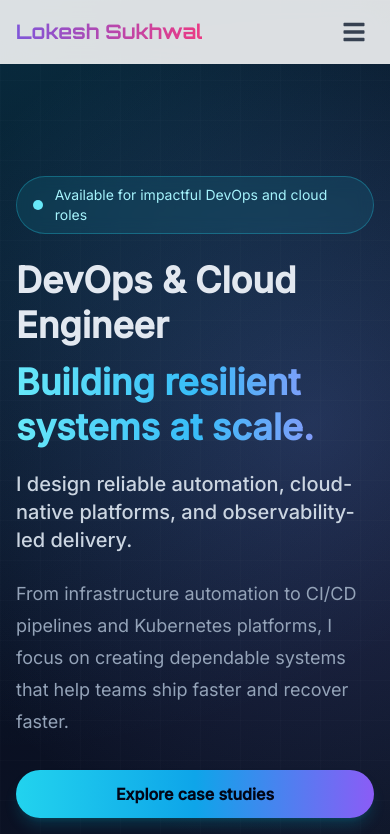
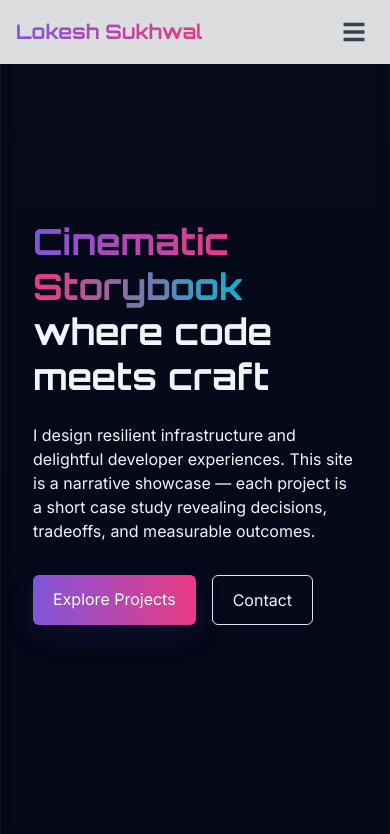
Before and after one commit to lokeshsukhwal/lokesh_portfolio, a React (Create React App) app: page / in a window 390 px wide. Shown: the top 834 px of the page. Built offline with nearby package versions, Linux system fonts and the light colour scheme.

Commit message:
feat: cinematic storybook hero + case studies scaffold, styles

```diff
--- a/src/App.css
+++ b/src/App.css
@@ -5,9 +5,11 @@
 .font-orbitron {
   font-family: "Orbitron", sans-serif;
 }
+
 .font-exo2 {
   font-family: "Exo 2", sans-serif;
 }
+
 .font-inter {
   font-family: "Inter", sans-serif;
 }
@@ -50,6 +52,7 @@
   from {
     transform: rotate(0deg);
   }
+
   to {
     transform: rotate(360deg);
   }
@@ -61,6 +64,7 @@
     opacity: 0;
     transform: translateY(20px);
   }
+
   to {
     opacity: 1;
     transform: translateY(0);
@@ -74,12 +78,15 @@
 .delay-1 {
   animation-delay: 0.2s;
 }
+
 .delay-2 {
   animation-delay: 0.4s;
 }
+
 .delay-3 {
   animation-delay: 0.6s;
 }
+
 .delay-4 {
   animation-delay: 0.8s;
 }
@@ -122,7 +129,7 @@
   border-color: #3b82f6;
 }
 
-.toggle-checkbox:checked + .toggle-label {
+.toggle-checkbox:checked+.toggle-label {
   background-color: #3b82f6;
 }
 
@@ -148,7 +155,7 @@
   transition: transform 0.3s ease;
 }
 
-.toggle-checkbox:checked + .toggle-label::before {
+.toggle-checkbox:checked+.toggle-label::before {
   transform: translateX(20px);
 }
 
@@ -169,18 +176,23 @@
   0% {
     text-shadow: 2px 2px #ff00c8, -2px -2px #00fff9;
   }
+
   20% {
     text-shadow: -2px 2px #ff00c8, 2px -2px #00fff9;
   }
+
   40% {
     text-shadow: 2px -2px #ff00c8, -2px 2px #00fff9;
   }
+
   60% {
     text-shadow: -2px -2px #ff00c8, 2px 2px #00fff9;
   }
+
   80% {
     text-shadow: 2px 2px #ff00c8, -2px -2px #00fff9;
   }
+
   100% {
     text-shadow: 0 0 #ff00c8, 0 0 #00fff9;
   }
@@ -192,15 +204,40 @@
 
 /* Glass card used across sections */
 .glass-card {
-  background: linear-gradient(180deg, rgba(255,255,255,0.02), rgba(255,255,255,0.01));
-  border: 1px solid rgba(255,255,255,0.04);
+  background: linear-gradient(180deg, rgba(255, 255, 255, 0.02), rgba(255, 255, 255, 0.01));
+  border: 1px solid rgba(255, 255, 255, 0.04);
   backdrop-filter: blur(8px);
   -webkit-backdrop-filter: blur(8px);
-  box-shadow: 0 8px 30px rgba(2,6,23,0.6), 0 2px 10px rgba(127,86,217,0.06);
+  box-shadow: 0 8px 30px rgba(2, 6, 23, 0.6), 0 2px 10px rgba(127, 86, 217, 0.06);
   transition: transform 0.28s ease, box-shadow 0.28s ease;
 }
 
 .glass-card:hover {
   transform: translateY(-6px);
-  box-shadow: 0 18px 40px rgba(2,6,23,0.7), 0 6px 20px rgba(127,86,217,0.12);
+  box-shadow: 0 18px 40px rgba(2, 6, 23, 0.7), 0 6px 20px rgba(127, 86, 217, 0.12);
 }
+
+/* Storybook utilities */
+.text-muted {
+  color: var(--muted);
+}
+
+.shadow-glow-md {
+  box-shadow: 0 10px 30px rgba(127, 86, 217, 0.12);
+}
+
+.from-accent-start {
+  background-image: linear-gradient(90deg, var(--accent-start), var(--accent-end));
+}
+
+.to-accent-end {
+  /* utility placeholder for clarity */
+}
+
+/* Case study timeline */
+.timeline {
+  border-left: 2px solid rgba(255,255,255,0.03);
+  padding-left: 18px;
+}
+.timeline-item { margin-bottom: 2rem; }
+.timeline-point { width: 10px; height: 10px; border-radius: 9999px; background: linear-gradient(90deg, var(--accent-start), var(--accent-end)); box-shadow: 0 6px 18px rgba(127,86,217,0.12); }
--- a/src/App.js
+++ b/src/App.js
@@ -8,6 +8,8 @@ import Projects from "./components/Projects";
 import Contact from "./components/Contact";
 import Footer from "./components/Footer";
 import ScrollToTop from "./components/ScrollToTop";
+import CinematicHero from "./components/CinematicHero";
+import CaseStudies from "./components/CaseStudies";
 
 import "./App.css";
 
@@ -30,10 +32,11 @@ function App() {
         <div className="min-h-screen bg-slate-950 text-slate-100 transition-colors duration-300">
           <Navbar />
           <main>
-            <Home />
+            <CinematicHero />
             <About />
             <Skills />
             <Projects />
+            <CaseStudies />
             <Contact />
           </main>
           <Footer />
--- /dev/null
+++ b/src/components/CaseStudies.js
@@ -0,0 +1,48 @@
+import React from 'react';
+import CaseStudy from './CaseStudy';
+
+const sample = [
+  {
+    title: 'Observability Platform',
+    subtitle: 'Designing a unified telemetry pipeline',
+    role: 'Lead DevOps Engineer',
+    bullets: [
+      'Built vendor-agnostic telemetry ingest with OpenTelemetry',
+      'Migrated 120 services to centralized metrics and traces',
+      'Reduced incident MTTR by 43%'
+    ],
+    outcome: 'Delivered a reliable observability platform used by SREs and developers for faster incident resolution.'
+  },
+  {
+    title: 'CI/CD Transformation',
+    subtitle: 'From manual deploys to automated pipelines',
+    role: 'Platform Engineer',
+    bullets: [
+      'Standardized pipelines with reusable templates',
+      'Introduced canary and progressive delivery',
+      'Reduced failed deploys by 68%'
+    ],
+    outcome: 'Shifted the org to continuous delivery with measurable reliability improvements.'
+  },
+  {
+    title: 'Cloud Cost Optimization',
+    subtitle: 'Reducing waste across multi-cloud accounts',
+    role: 'Cloud Engineer',
+    bullets: [
+      'Implemented rightsizing and reservation strategies',
+      'Automated idle-resource detection and shutdown',
+      'Saved 31% month-over-month on cloud spend'
+    ],
+    outcome: 'Delivered sustained cost savings while preserving performance.'
+  }
+];
+
+export default function CaseStudies() {
+  return (
+    <div id="case-studies">
+      {sample.map((s) => (
+        <CaseStudy key={s.title} {...s} />
+      ))}
+    </div>
+  );
+}
--- /dev/null
+++ b/src/components/CaseStudy.js
@@ -0,0 +1,28 @@
+import React from 'react';
+import { motion } from 'framer-motion';
+import { SectionShell, SectionTitle } from './StorybookSections';
+
+export default function CaseStudy({ title, subtitle, role, bullets, outcome }) {
+  return (
+    <SectionShell className="glass-card" id={title.replace(/\s+/g, '-').toLowerCase()}>
+      <div className="flex flex-col md:flex-row gap-8 items-start">
+        <div className="md:w-2/5">
+          <SectionTitle title={title} subtitle={subtitle} />
+          <p className="text-muted">Role: {role}</p>
+          <ul className="mt-4 list-disc list-inside text-muted">
+            {bullets.map((b, i) => (
+              <li key={i} className="mt-2">{b}</li>
+            ))}
+          </ul>
+        </div>
+
+        <motion.div className="md:w-3/5" initial={{ opacity: 0, y: 12 }} whileInView={{ opacity: 1, y: 0 }} viewport={{ once: true }} transition={{ duration: 0.6 }}>
+          <div className="p-6 rounded-md bg-gradient-to-br from-[#071025]/30 to-[#0b1220]/30 border border-white/3">
+            <h3 className="font-orbitron text-xl">Outcome</h3>
+            <p className="mt-2 text-muted">{outcome}</p>
+          </div>
+        </motion.div>
+      </div>
+    </SectionShell>
+  );
+}
--- /dev/null
+++ b/src/components/CinematicHero.js
@@ -0,0 +1,29 @@
+import React from 'react';
+import { motion } from 'framer-motion';
+
+const heading = {
+    hidden: { opacity: 0, y: 24 },
+    visible: (i = 1) => ({ opacity: 1, y: 0, transition: { delay: 0.12 * i, duration: 0.7 } })
+};
+
+export default function CinematicHero() {
+    return (
+        <section id="cinematic-hero" className="min-h-screen flex items-center glass-card p-8 md:p-16">
+            <div className="max-w-4xl mx-auto">
+                <motion.h1 initial="hidden" animate="visible" custom={1} variants={heading} className="text-4xl md:text-6xl font-orbitron leading-tight">
+                    <span className="text-accent">Cinematic Storybook</span>
+                    <br /> where code meets craft
+                </motion.h1>
+
+                <motion.p initial={{ opacity: 0, y: 10 }} animate={{ opacity: 1, y: 0 }} transition={{ delay: 0.25, duration: 0.6 }} className="mt-6 text-muted max-w-2xl">
+                    I design resilient infrastructure and delightful developer experiences. This site is a narrative showcase — each project is a short case study revealing decisions, tradeoffs, and measurable outcomes.
+                </motion.p>
+
+                <motion.div className="mt-8 flex gap-4" initial={{ opacity: 0 }} animate={{ opacity: 1 }} transition={{ delay: 0.4 }}>
+                    <a href="#projects" className="px-5 py-3 rounded-md bg-gradient-to-r from-accent-start to-accent-end text-white shadow-glow-md">Explore Projects</a>
+                    <a href="#contact" className="px-5 py-3 rounded-md border border-white/6 text-muted">Contact</a>
+                </motion.div>
+            </div>
+        </section>
+    );
+}
--- /dev/null
+++ b/src/components/StorybookSections.js
@@ -0,0 +1,20 @@
+import React from 'react';
+
+export function SectionShell({ id, children, className = '' }) {
+    return (
+        <section id={id} className={`py-16 md:py-28 ${className}`}>
+            <div className="max-w-5xl mx-auto px-4 sm:px-6 lg:px-8">{children}</div>
+        </section>
+    );
+}
+
+export function SectionTitle({ title, subtitle }) {
+    return (
+        <div className="mb-8">
+            <h2 className="text-2xl md:text-3xl font-orbitron">{title}</h2>
+            {subtitle && <p className="mt-2 text-muted">{subtitle}</p>}
+        </div>
+    );
+}
+
+export default SectionShell;
```
Also changed, not shown: src/index.css (+5 -5 lines), src/setupTests.js (+3 -3 lines), 2 other files (tests, documents, lock files or other folders).
